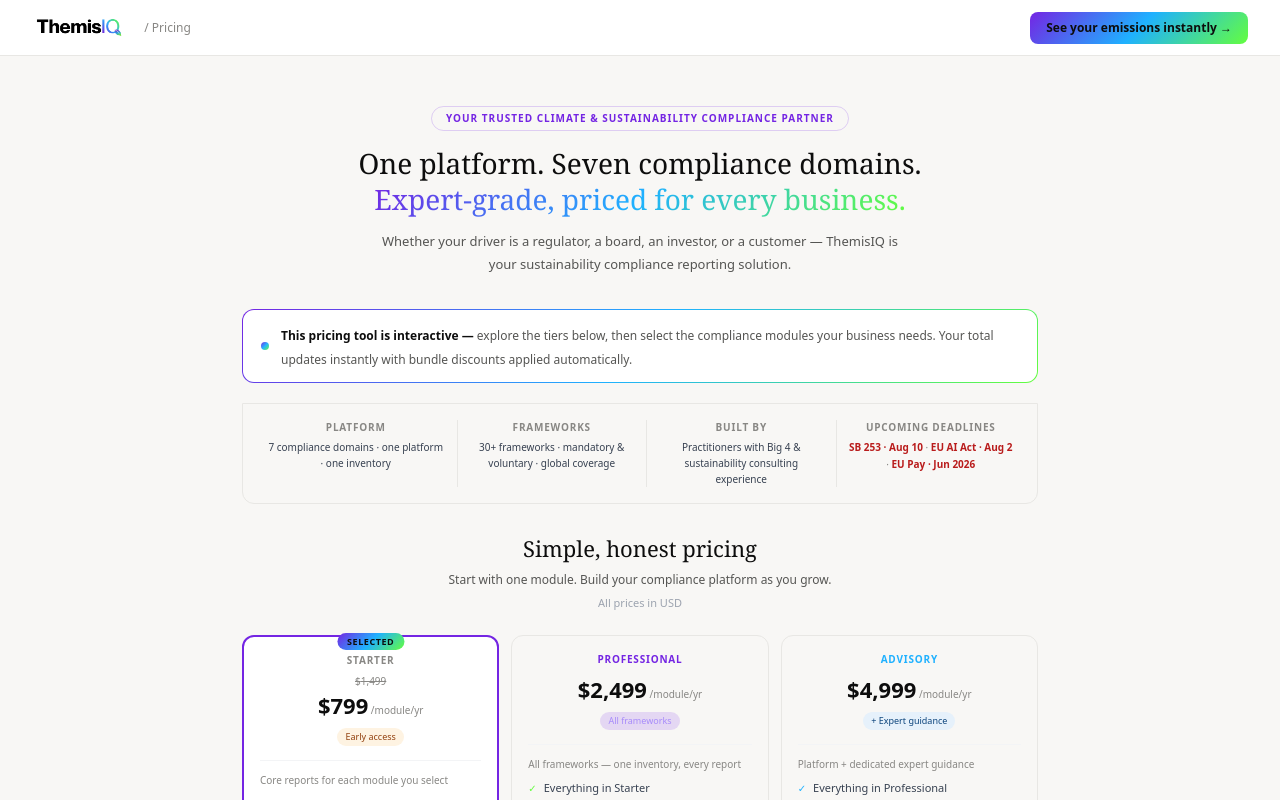
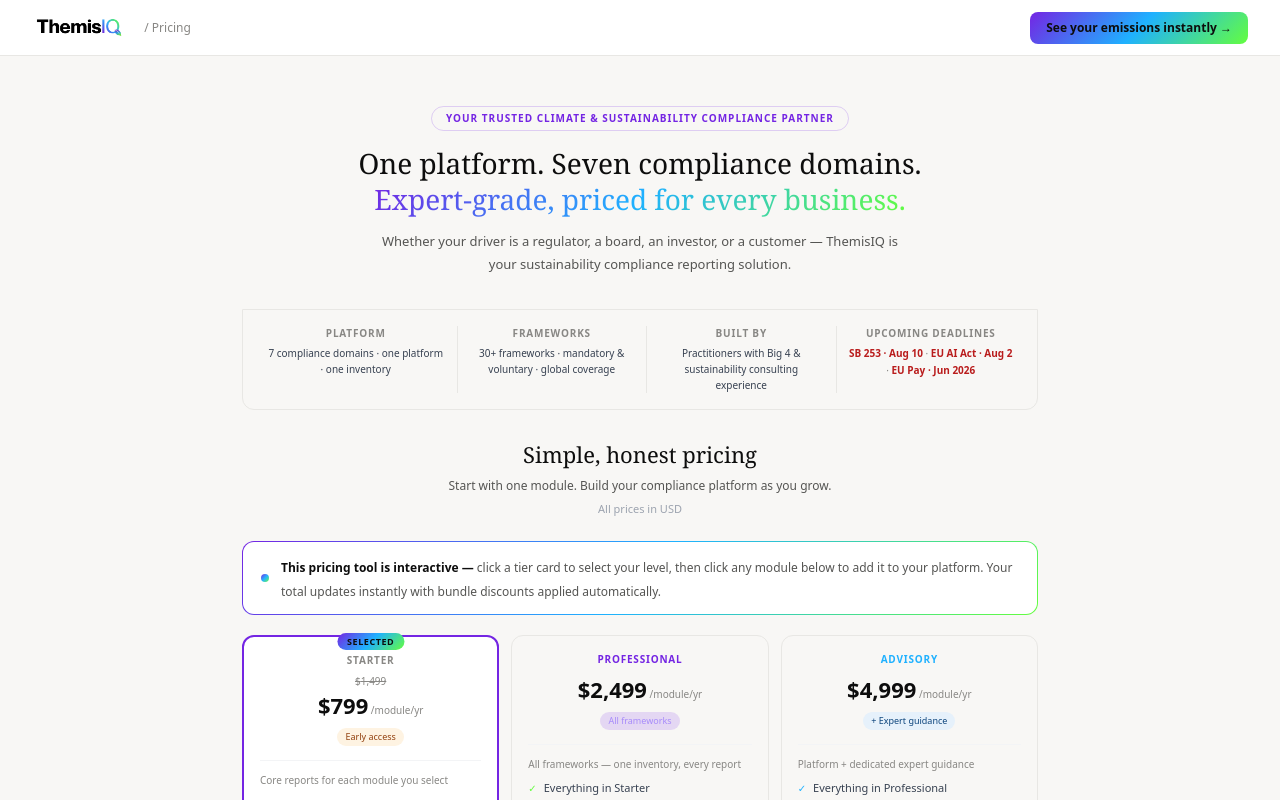
Before and after one commit to themisiqco/themisiq, a Next.js app: page /pricing in a window 1280 px wide. Shown: the top 800 px of the page. Built offline with nearby package versions, Linux system fonts and the light colour scheme.

Commit message:
feat: pricing page complete — platform credibility bar, tier bullets, module calculator, dynamic CTAs, prompt repositioned

```diff
--- a/app/pricing/page.tsx
+++ b/app/pricing/page.tsx
@@ -414,17 +414,6 @@
           </p>
         </div>
 
-        {/* Interactive prompt */}
-        <div style={s.promptWrap}>
-          <div style={s.promptInner}>
-            <div style={{ ...s.promptDot, animation: 'pulse 2s ease-in-out infinite' }} />
-            <div style={{ flex: 1 }}>
-              <span style={{ fontSize: 12, fontWeight: 600, color: '#0d0d0d' }}>This pricing tool is interactive — </span>
-              <span style={{ fontSize: 12, color: '#555553', fontWeight: 300 }}>explore the tiers below, then select the compliance modules your business needs. Your total updates instantly with bundle discounts applied automatically.</span>
-            </div>
-          </div>
-        </div>
-
         {/* Credibility bar */}
         <div style={s.credBar}>
           <div style={s.credItem}>
@@ -456,6 +445,17 @@
           <div style={{ fontFamily: 'Georgia, serif', fontSize: 22, fontWeight: 400, color: '#0d0d0d', marginBottom: 6 }}>Simple, honest pricing</div>
           <div style={{ fontSize: 12, color: '#555553', fontWeight: 300 }}>Start with one module. Build your compliance platform as you grow.</div>
           <div style={{ fontSize: 11, color: '#9ca3af', marginTop: 6, fontWeight: 300 }}>All prices in USD</div>
+        </div>
+
+        {/* Interactive prompt — sits above tier cards */}
+        <div style={s.promptWrap}>
+          <div style={s.promptInner}>
+            <div style={{ ...s.promptDot, animation: 'pulse 2s ease-in-out infinite' }} />
+            <div style={{ flex: 1 }}>
+              <span style={{ fontSize: 12, fontWeight: 600, color: '#0d0d0d' }}>This pricing tool is interactive — </span>
+              <span style={{ fontSize: 12, color: '#555553', fontWeight: 300 }}>click a tier card to select your level, then click any module below to add it to your platform. Your total updates instantly with bundle discounts applied automatically.</span>
+            </div>
+          </div>
         </div>
 
         {/* Tier cards */}
```
